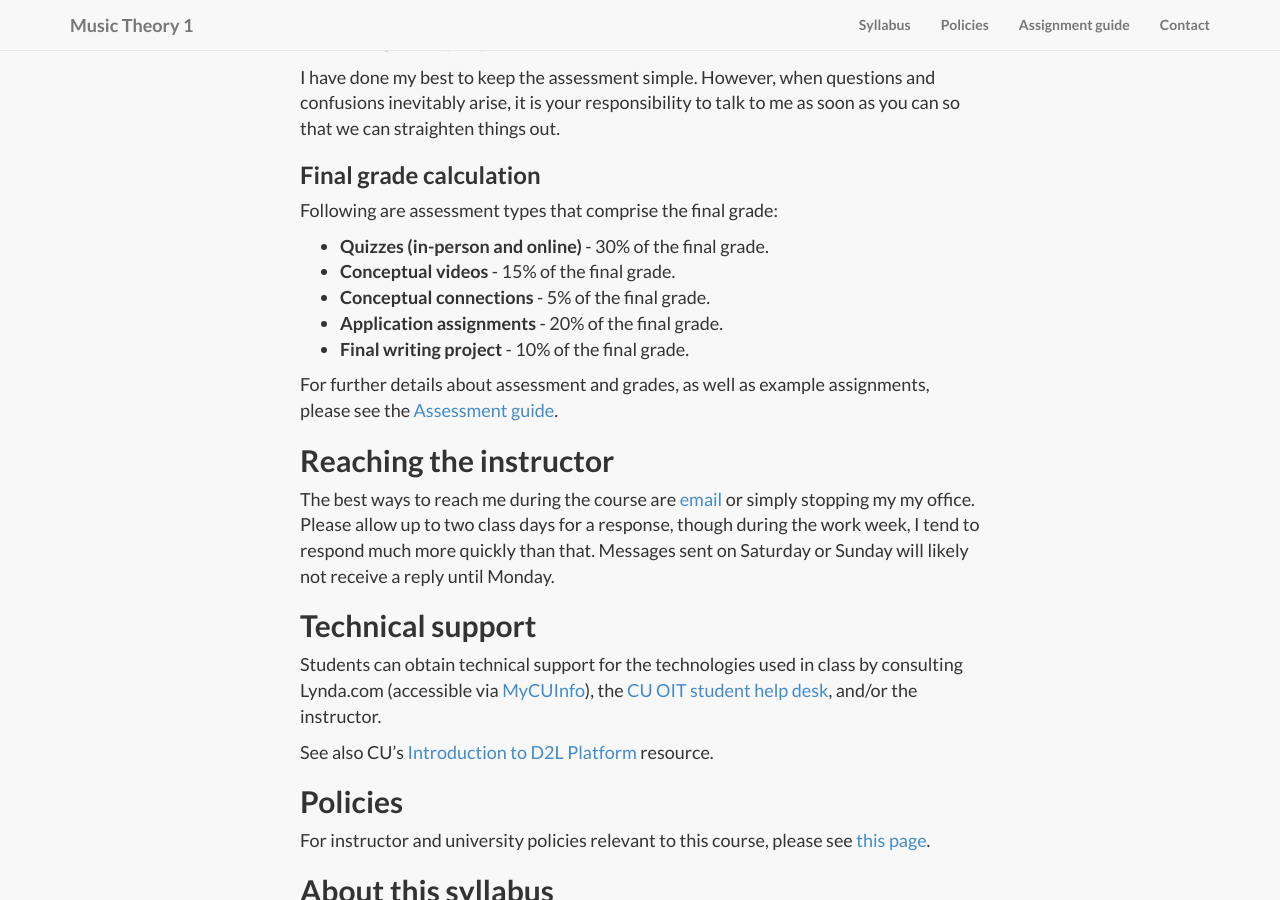
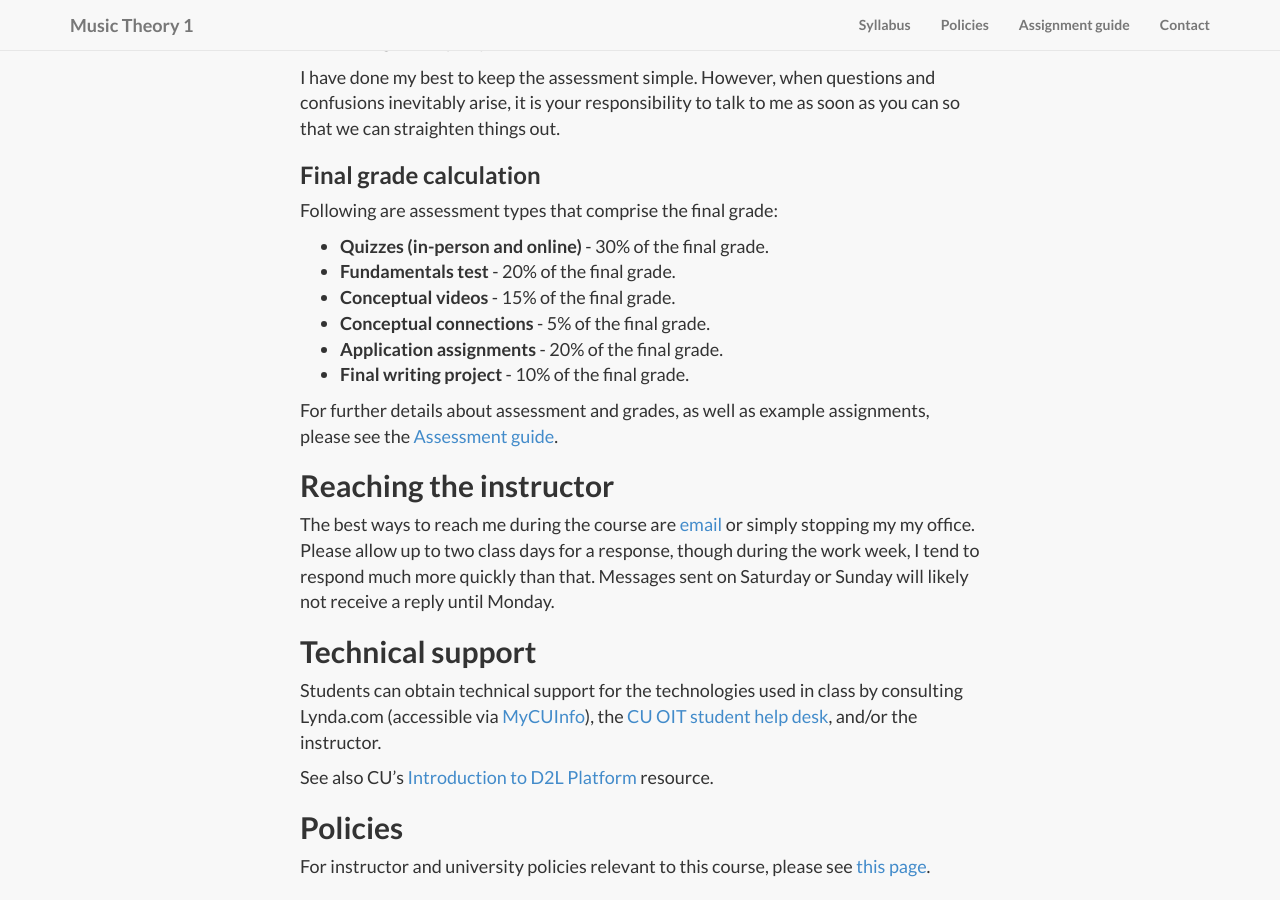
Before and after one commit to kshaffer/theory1, a Jekyll site: the page built from syllabus.md, in a window 1280 px wide and 900 px high, scrolled down 2542 px. Built offline with Jekyll 4.4.1, drawn with Linux system fonts in a browser that asks for light colours; nearby versions of some CDN libraries; library files that are not in the unit come from our copies.

Commit message:
Syllabus draft

```diff
--- a/syllabus.md
+++ b/syllabus.md
@@ -57,6 +57,7 @@ I have done my best to keep the assessment simple. However, when questions and c
 Following are assessment types that comprise the final grade:
 
 - **Quizzes (in-person and online)** - 30% of the final grade.
+- **Fundamentals test** - 20% of the final grade.
 - **Conceptual videos** - 15% of the final grade.
 - **Conceptual connections** - 5% of the final grade.
 - **Application assignments** - 20% of the final grade.
```
